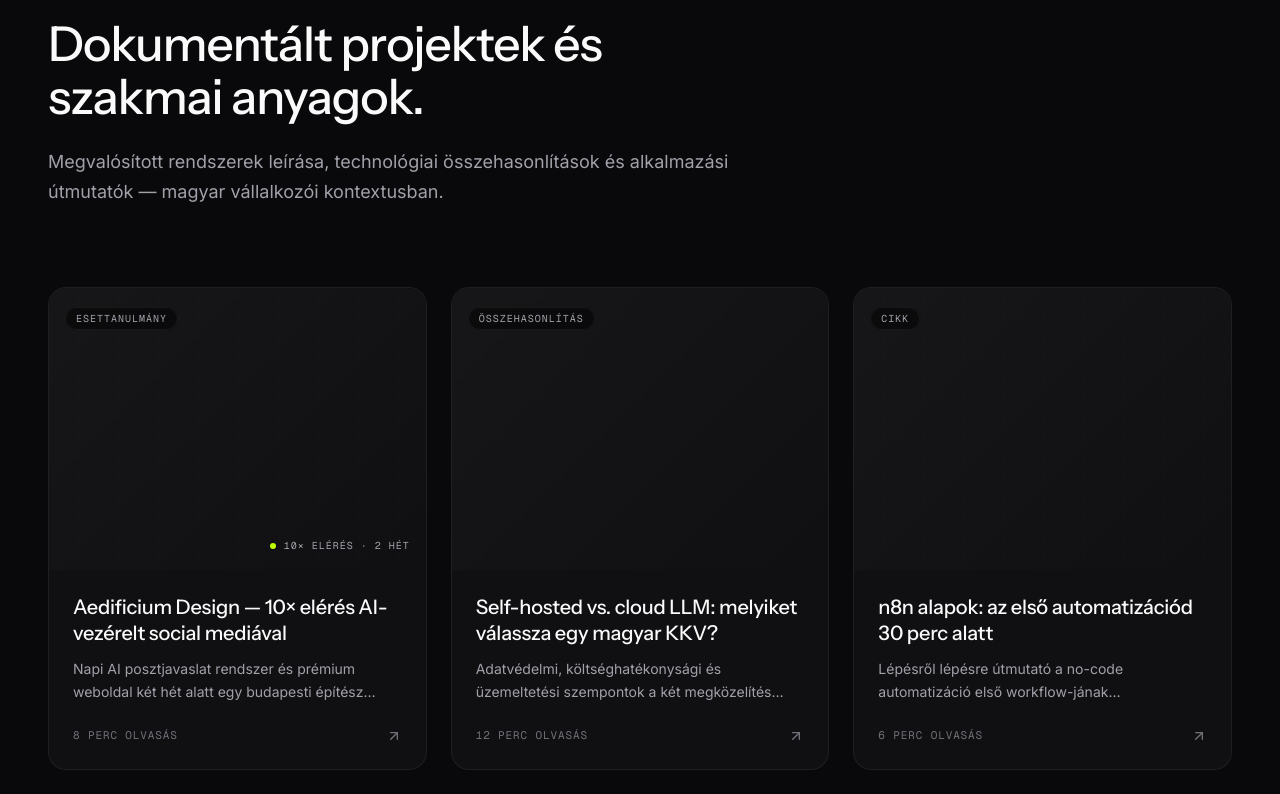
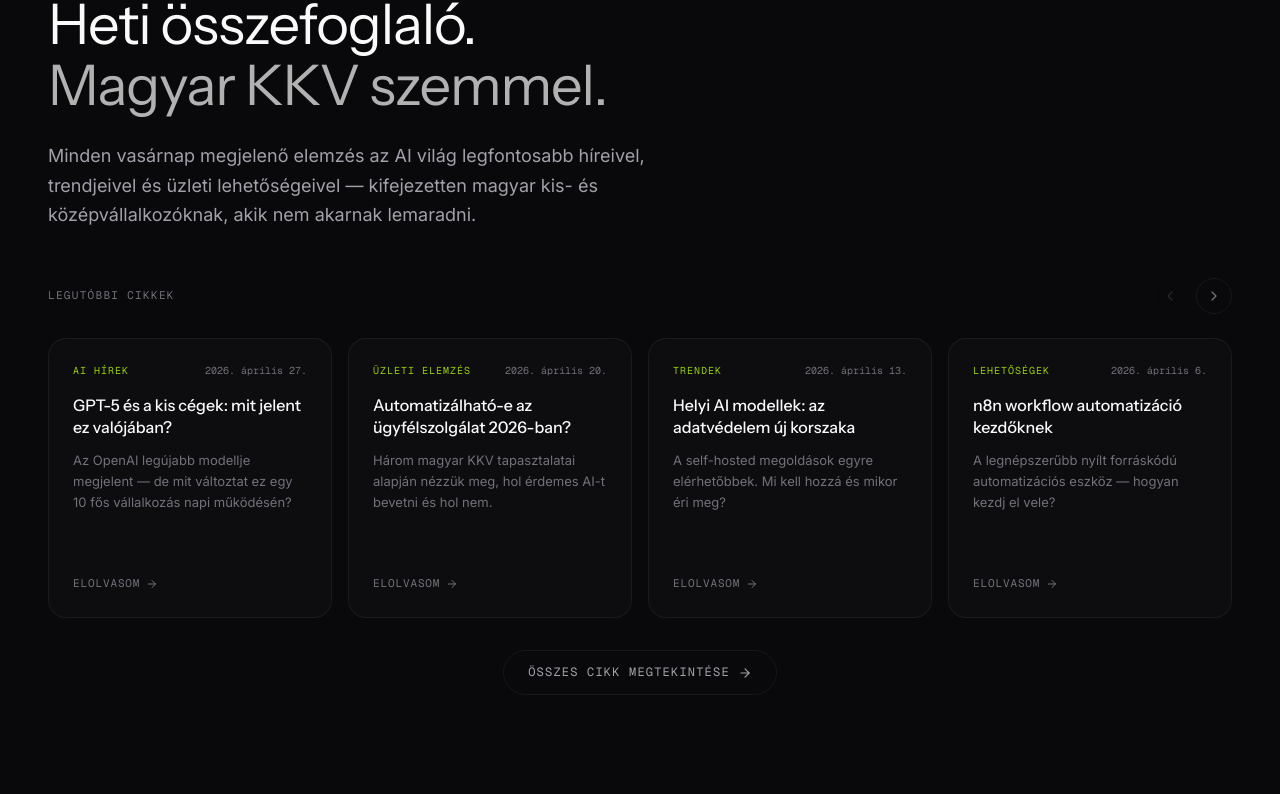
Before and after one commit to zynaidev/zynai-web, a Next.js app: page / in a window 1280 px wide. Shown: the part 6605-7399 px from the top of the page. Built offline with nearby package versions, Linux system fonts and the light colour scheme.

Commit message:
cikk_update

```diff
--- a/components/sections/Resources.tsx
+++ b/components/sections/Resources.tsx
@@ -1,245 +1,242 @@
 "use client";
 
-import { motion, useReducedMotion } from "framer-motion";
-import { ArrowRight, ArrowUpRight } from "lucide-react";
-import type { ReactNode } from "react";
-import { useRef, useState } from "react";
+import { ArrowRight, ChevronLeft, ChevronRight } from "lucide-react";
+import { useState } from "react";
 
 import { Container } from "@/components/ui/container";
 import { SectionLabel } from "@/components/ui/section-label";
 
-type ResourceCard = {
-  id: string;
-  badge: string;
-  title: string;
-  description: string;
-  readingTime: string;
-  resultHook?: string;
-};
+export function Resources() {
+  const ARTICLES_PER_PAGE = 4;
+  const [page, setPage] = useState(0);
 
-const cards: ResourceCard[] = [
+  const allArticles = [
     {
-    id: "aedificium",
-    badge: "ESETTANULMÁNY",
-    title: "Aedificium Design — 10× elérés AI-vezérelt social mediával",
-    description:
-      "Napi AI posztjavaslat rendszer és prémium weboldal két hét alatt egy budapesti építész tervezőirodánál.",
-    readingTime: "8 PERC OLVASÁS",
-    resultHook: "10× ELÉRÉS · 2 HÉT",
+      id: 1,
+      tag: "AI HÍREK",
+      date: "2026. április 27.",
+      title: "GPT-5 és a kis cégek: mit jelent ez valójában?",
+      excerpt:
+        "Az OpenAI legújabb modellje megjelent — de mit változtat ez egy 10 fős vállalkozás napi működésén?",
+      slug: "gpt-5-kis-cegek",
     },
     {
-    id: "self-hosted-vs-cloud",
-    badge: "ÖSSZEHASONLÍTÁS",
-    title: "Self-hosted vs. cloud LLM: melyiket válassza egy magyar KKV?",
-    description:
-      "Adatvédelmi, költséghatékonysági és üzemeltetési szempontok a két megközelítés között.",
-    readingTime: "12 PERC OLVASÁS",
+      id: 2,
+      tag: "ÜZLETI ELEMZÉS",
+      date: "2026. április 20.",
+      title: "Automatizálható-e az ügyfélszolgálat 2026-ban?",
+      excerpt:
+        "Három magyar KKV tapasztalatai alapján nézzük meg, hol érdemes AI-t bevetni és hol nem.",
+      slug: "ugyfelszolgalat-automatizalas-2026",
     },
     {
-    id: "n8n-alapok",
-    badge: "CIKK",
-    title: "n8n alapok: az első automatizációd 30 perc alatt",
-    description:
-      "Lépésről lépésre útmutató a no-code automatizáció első workflow-jának létrehozásához.",
-    readingTime: "6 PERC OLVASÁS",
+      id: 3,
+      tag: "TRENDEK",
+      date: "2026. április 13.",
+      title: "Helyi AI modellek: az adatvédelem új korszaka",
+      excerpt:
+        "A self-hosted megoldások egyre elérhetőbbek. Mi kell hozzá és mikor éri meg?",
+      slug: "helyi-ai-modellek-adatvedelem",
     },
     {
-    id: "ai-agens-vs-chatbot",
-    badge: "CIKK",
-    title: "Mi az AI ágens, és miben különbözik a chatbottól?",
-    description:
-      "A fogalmak tisztázása és gyakorlati példák a magyar vállalkozói környezetből.",
-    readingTime: "7 PERC OLVASÁS",
+      id: 4,
+      tag: "LEHETŐSÉGEK",
+      date: "2026. április 6.",
+      title: "n8n workflow automatizáció kezdőknek",
+      excerpt:
+        "A legnépszerűbb nyílt forráskódú automatizációs eszköz — hogyan kezdj el vele?",
+      slug: "n8n-workflow-automatizacio",
     },
     {
-    id: "validacio",
-    badge: "CIKK",
-    title: "Hogyan validáljuk, hogy egy folyamat valóban automatizálható?",
-    description:
-      "Döntési keret, amellyel a KKV vezetők eldönthetik, mibe érdemes AI-t bevezetni — és mibe nem.",
-    readingTime: "9 PERC OLVASÁS",
+      id: 5,
+      tag: "AI HÍREK",
+      date: "2026. március 30.",
+      title: "Claude 3.7 Sonnet: mire jó az üzleti életben?",
+      excerpt: "Az Anthropic legújabb modelljének üzleti alkalmazásai és korlátai.",
+      slug: "claude-37-sonnet-uzleti-elet",
     },
     {
-    id: "claude-vs-gpt-vs-helyi",
-    badge: "ÖSSZEHASONLÍTÁS",
-    title: "Claude vs. GPT-4 vs. helyi modellek: üzleti automatizációhoz",
-    description:
-      "Pontosság, sebesség, költség és adatkezelés szempontjából a három fő opció elemzése.",
-    readingTime: "10 PERC OLVASÁS",
+      id: 6,
+      tag: "ÜZLETI ELEMZÉS",
+      date: "2026. március 23.",
+      title: "AI asszisztens vs. AI integráció: mi a különbség?",
+      excerpt:
+        "Sokan összekeverik a két fogalmat. A különbség megértése meghatározza a stratégiát.",
+      slug: "ai-asszisztens-vs-integracio",
+    },
+    {
+      id: 7,
+      tag: "TRENDEK",
+      date: "2026. március 16.",
+      title: "Magyar KKV-k az AI versenyben: hol tartunk?",
+      excerpt:
+        "Felmérés alapján elemezzük, hol állnak a hazai kis- és közepes vállalkozások.",
+      slug: "magyar-kkv-ai-verseny",
+    },
+    {
+      id: 8,
+      tag: "LEHETŐSÉGEK",
+      date: "2026. március 9.",
+      title: "Számlázás automatizálása AI-val: esettanulmány",
+      excerpt:
+        "Egy ügyfélnél 8 óra/hét megtakarítást eredményezett ez a megoldás.",
+      slug: "szamlazas-automatizalas-esettanulmany",
+    },
+    {
+      id: 9,
+      tag: "AI HÍREK",
+      date: "2026. március 2.",
+      title: "Gemini 2.0 Flash: ingyenes és mégis erős",
+      excerpt:
+        "Google legújabb modelljének képességei és korlátai üzleti kontextusban.",
+      slug: "gemini-20-flash-uzleti",
+    },
+    {
+      id: 10,
+      tag: "ÜZLETI ELEMZÉS",
+      date: "2026. február 23.",
+      title: "Mikor NEM éri meg AI-t bevezetni?",
+      excerpt:
+        "Az AI nem minden problémára megoldás. Őszinte elemzés a határokról.",
+      slug: "mikor-nem-erti-meg-ai",
     },
   ];
 
-function ResourceCardArticle({ card }: { card: ResourceCard }) {
-  return (
-    <article className="group relative flex h-full cursor-pointer flex-col overflow-hidden rounded-2xl border border-[var(--border-hairline)] bg-[var(--bg-glass)] backdrop-blur-md transition-all duration-300 hover:border-[var(--border-default)] hover:bg-[var(--bg-glass-strong)]">
-      <div className="relative aspect-[4/3] overflow-hidden bg-[var(--bg-elevated)]">
-        <div
-          aria-hidden="true"
-          className="absolute inset-0"
-          style={{
-            background:
-              "linear-gradient(135deg, rgba(255,255,255,0.04) 0%, rgba(255,255,255,0.01) 100%)",
-          }}
-        />
-
-        <div
-          aria-hidden="true"
-          className="absolute inset-0 opacity-30"
-          style={{
-            backgroundImage:
-              "radial-gradient(circle, rgba(255,255,255,0.06) 1px, transparent 1px)",
-            backgroundSize: "20px 20px",
-          }}
-        />
-
-        <div className="absolute left-4 top-4">
-          <span className="rounded-full border border-[var(--border-hairline)] bg-[rgba(0,0,0,0.5)] px-2.5 py-1 font-mono text-[10px] uppercase tracking-[0.1em] text-[var(--text-secondary)] backdrop-blur-md">
-            {card.badge}
-          </span>
-        </div>
-
-        {card.resultHook ? (
-          <div className="absolute bottom-4 right-4 flex items-center gap-2">
-            <div className="h-1.5 w-1.5 rounded-full bg-[var(--accent)]" />
-            <span className="font-mono text-[10px] uppercase tracking-[0.1em] text-[var(--text-secondary)]">
-              {card.resultHook}
-            </span>
-          </div>
-        ) : null}
-      </div>
-
-      <div className="flex flex-1 flex-col p-6">
-        <h3 className="line-clamp-2 text-[18px] font-medium leading-[1.3] tracking-[-0.01em] text-[var(--text-primary)] lg:text-[20px]">
-          {card.title}
-        </h3>
-
-        <p className="mt-3 line-clamp-2 text-[14px] leading-[1.6] text-[var(--text-secondary)]">
-          {card.description}
-        </p>
-
-        <div className="mt-auto flex items-center justify-between pt-6">
-          <span className="font-mono text-[11px] uppercase tracking-[0.08em] text-[var(--text-tertiary)]">
-            {card.readingTime}
-          </span>
-          <ArrowUpRight
-            className="text-[var(--text-tertiary)] transition-all duration-300 group-hover:-translate-y-0.5 group-hover:translate-x-0.5 group-hover:text-[var(--accent)]"
-            size={16}
-          />
-        </div>
-      </div>
-    </article>
+  const maxPage = Math.floor((allArticles.length - 1) / ARTICLES_PER_PAGE);
+  const visibleArticles = allArticles.slice(
+    page * ARTICLES_PER_PAGE,
+    page * ARTICLES_PER_PAGE + ARTICLES_PER_PAGE
   );
-}
-
-export function Resources() {
-  const shouldReduceMotion = useReducedMotion() ?? false;
-
-  const cardVariants = {
-    hidden: shouldReduceMotion ? { opacity: 1, y: 0 } : { opacity: 0, y: 24 },
-    visible: (delay: number) => ({
-      opacity: 1,
-      y: 0,
-      transition: shouldReduceMotion
-        ? { duration: 0 }
-        : { duration: 0.6, ease: "easeOut" as const, delay },
-    }),
-  };
-
-  function MagneticCard({
-    children,
-    delay,
-  }: {
-    children: ReactNode;
-    delay: number;
-  }) {
-    const cardRef = useRef<HTMLDivElement>(null);
-    const [transform, setTransform] = useState({ x: 0, y: 0 });
-
-    const handleMouseMove = (e: React.MouseEvent) => {
-      if (shouldReduceMotion) return;
-      if (!cardRef.current) return;
-
-      const rect = cardRef.current.getBoundingClientRect();
-      const centerX = rect.left + rect.width / 2;
-      const centerY = rect.top + rect.height / 2;
-
-      const deltaX = e.clientX - centerX;
-      const deltaY = e.clientY - centerY;
-
-      const x = (deltaX / rect.width) * 8;
-      const y = (deltaY / rect.height) * 8;
-
-      setTransform({ x, y });
-    };
-
-    const handleMouseLeave = () => {
-      setTransform({ x: 0, y: 0 });
-    };
 
   return (
-      <motion.div
-        animate={{
-          x: transform.x,
-          y: transform.y,
-        }}
-        className="h-full"
-        custom={delay}
-        initial="hidden"
-        onMouseLeave={handleMouseLeave}
-        onMouseMove={handleMouseMove}
-        ref={cardRef}
-        transition={{
-          x: { type: "spring", stiffness: 200, damping: 20 },
-          y: { type: "spring", stiffness: 200, damping: 20 },
-        }}
-        variants={cardVariants}
-        viewport={{ once: true, amount: 0.15 }}
-        whileInView="visible"
-      >
-        {children}
-      </motion.div>
-    );
+    <>
+      <style>{`
+        .group:hover [data-hover-line] {
+          transform: scaleX(1) !important;
         }
-
-  return (
+      `}</style>
       <section className="relative py-20 md:py-32" id="munkak">
       <span aria-hidden="true" className="absolute top-0" id="cikkek" />
       <Container>
-        <SectionLabel number="05" text="ESETTANULMÁNYOK ÉS CIKKEK" />
+        <SectionLabel number="05" text="SZAKMAI ANYAGOK" />
 
         <h2
-          className="mt-6 font-display font-medium leading-[1.1] tracking-[-0.02em] text-[var(--text-primary)] lg:max-w-[22ch]"
-          style={{ fontSize: "clamp(32px, 4.5vw, 48px)" }}
+          style={{
+            fontSize: "clamp(36px, 4.5vw, 56px)",
+            lineHeight: "1.1",
+            letterSpacing: "-0.02em",
+          }}
         >
-          Dokumentált projektek és szakmai anyagok.
+          <span className="block text-[var(--text-primary)]">
+            Heti összefoglaló.
+          </span>
+          <span
+            className="block"
+            style={{ opacity: 0.7, color: "var(--text-primary)" }}
+          >
+            Magyar KKV szemmel.
+          </span>
         </h2>
 
         <p className="mt-6 max-w-[60ch] font-sans text-[16px] leading-[1.65] text-[var(--text-secondary)] lg:text-[18px]">
-          Megvalósított rendszerek leírása, technológiai összehasonlítások és
-          alkalmazási útmutatók — magyar vállalkozói kontextusban.
+          Minden vasárnap megjelenő elemzés az AI világ legfontosabb híreivel,
+          trendjeivel és üzleti lehetőségeivel — kifejezetten magyar kis- és
+          középvállalkozóknak, akik nem akarnak lemaradni.
         </p>
 
-        <div className="mt-14 grid grid-cols-1 gap-6 md:grid-cols-2 lg:mt-20 lg:grid-cols-3">
-          {cards.map((card, index) => (
-            <MagneticCard delay={index * 0.08} key={card.id}>
-              <ResourceCardArticle card={card} />
-            </MagneticCard>
+        {/* Articles header row with pagination */}
+        <div className="mb-6 mt-12 flex items-center justify-between">
+          <span className="font-mono text-[11px] uppercase tracking-[0.12em] text-[var(--text-tertiary)]">
+            LEGUTÓBBI CIKKEK
+          </span>
+          <div className="flex items-center gap-2">
+            <button
+              aria-label="Előző cikkek"
+              className="flex h-9 w-9 items-center justify-center rounded-full border border-[var(--border-hairline)] text-[var(--text-tertiary)] transition-all duration-200 hover:border-[var(--border-default)] hover:text-[var(--text-primary)] disabled:cursor-not-allowed disabled:opacity-30"
+              disabled={page === 0}
+              onClick={() => setPage((p) => Math.max(0, p - 1))}
+              type="button"
+            >
+              <ChevronLeft size={16} />
+            </button>
+            <button
+              aria-label="Következő cikkek"
+              className="flex h-9 w-9 items-center justify-center rounded-full border border-[var(--border-hairline)] text-[var(--text-tertiary)] transition-all duration-200 hover:border-[var(--border-default)] hover:text-[var(--text-primary)] disabled:cursor-not-allowed disabled:opacity-30"
+              disabled={page === maxPage}
+              onClick={() => setPage((p) => Math.min(maxPage, p + 1))}
+              type="button"
+            >
+              <ChevronRight size={16} />
+            </button>
+          </div>
+        </div>
+
+        {/* 4-column article grid */}
+        <div className="grid grid-cols-1 gap-4 sm:grid-cols-2 lg:grid-cols-4">
+          {visibleArticles.map((article) => (
+            <a
+              key={article.id}
+              className="group relative flex min-h-[280px] flex-col justify-between overflow-hidden rounded-2xl border border-[var(--border-hairline)] bg-[var(--bg-elevated)] p-6 transition-all duration-300 hover:border-[var(--border-default)]"
+              href={`/blog/${article.slug}`}
+            >
+              {/* Tag + Date */}
+              <div>
+                <div className="mb-4 flex items-center justify-between">
+                  <span className="font-mono text-[10px] uppercase tracking-[0.1em] text-[var(--accent)] opacity-80">
+                    {article.tag}
+                  </span>
+                  <span className="font-mono text-[10px] text-[var(--text-tertiary)]">
+                    {article.date}
+                  </span>
+                </div>
+                <h3 className="font-display mb-3 text-[16px] font-medium leading-[1.35] text-[var(--text-primary)] transition-colors duration-200 group-hover:text-white">
+                  {article.title}
+                </h3>
+                <p className="text-[13px] leading-[1.6] text-[var(--text-tertiary)]">
+                  {article.excerpt}
+                </p>
+              </div>
+
+              {/* Read more */}
+              <div className="mt-auto flex items-center gap-1.5 pt-3 font-mono text-[11px] uppercase tracking-[0.08em] text-[var(--text-tertiary)] transition-colors duration-200 group-hover:text-[var(--accent)]">
+                Elolvasom
+                <ArrowRight
+                  className="transition-transform duration-200 group-hover:translate-x-1"
+                  size={12}
+                />
+              </div>
+              {/* Hover fill line — slides up from bottom to 50% height */}
+              <div
+                className="pointer-events-none absolute bottom-0 left-0 right-0"
+                data-hover-line
+                style={{
+                  height: "2px",
+                  background:
+                    "linear-gradient(to right, transparent 0%, rgba(189,255,0,0.8) 20%, rgba(189,255,0,1) 50%, rgba(189,255,0,0.8) 80%, transparent 100%)",
+                  boxShadow:
+                    "0 0 12px rgba(189,255,0,0.6), 0 0 24px rgba(189,255,0,0.3)",
+                  transform: "scaleX(0)",
+                  transformOrigin: "left center",
+                  transition:
+                    "transform 0.4s cubic-bezier(0.4, 0, 0.2, 1)",
+                }}
+              />
+            </a>
           ))}
         </div>
 
-        <div className="mt-14 flex justify-center">
+        {/* Összes cikk CTA */}
+        <div className="mt-8 flex items-center justify-center">
           <a
-            className="group flex items-center gap-2 font-mono text-[12px] uppercase tracking-[0.12em] text-[var(--text-secondary)] transition-colors duration-300 hover:text-[var(--text-primary)]"
-            href="/cikkek"
+            className="inline-flex items-center gap-2 rounded-full border border-[var(--border-hairline)] px-6 py-3 font-mono text-[12px] uppercase tracking-[0.1em] text-[var(--text-secondary)] transition-all duration-200 hover:border-[var(--border-default)] hover:text-[var(--text-primary)]"
+            href="/blog"
           >
-            Összes anyag megtekintése
-            <ArrowRight
-              className="transition-transform duration-300 group-hover:translate-x-1"
-              size={14}
-            />
+            Összes cikk megtekintése
+            <ArrowRight size={14} />
           </a>
         </div>
       </Container>
     </section>
+    </>
   );
 }
```
Lines whose indentation alone changed are shown as unchanged.
